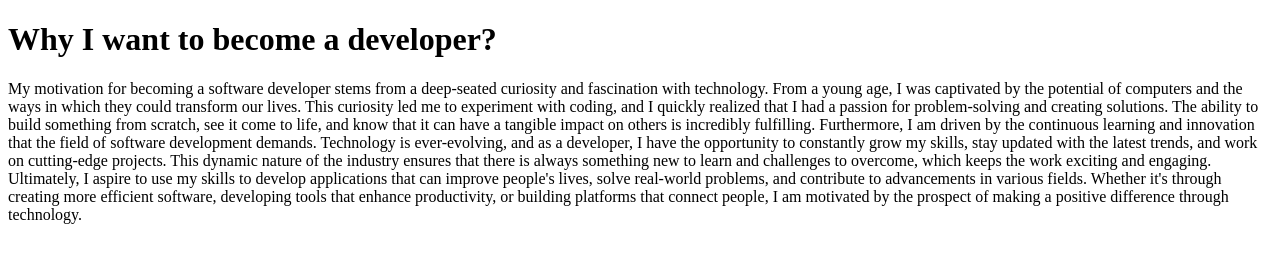
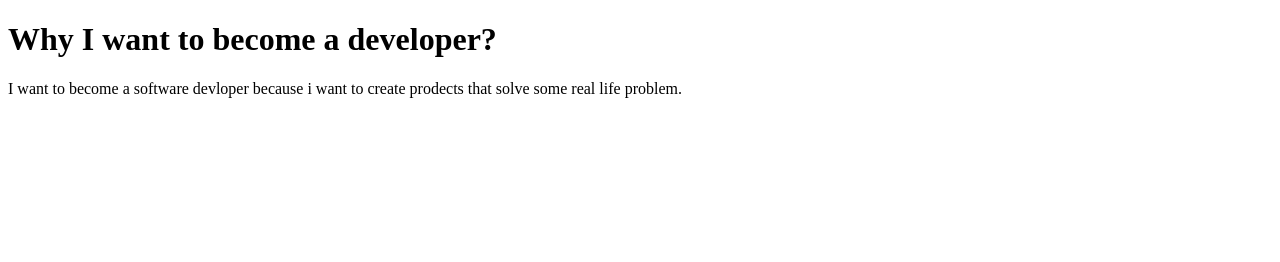
Before and after one commit to acciojob/why-software-suresh-skj, a website: page main.html in a window 1280 px wide. Drawn offline with Linux system fonts and the light colour scheme.

Commit message:
created a submission

```diff
--- a/main.html
+++ b/main.html
@@ -9,14 +9,8 @@
 <body>
 	<!-- the entire body must be written by student -->
 
-	 <h1>Why I want to become a developer?</h1>
-    <p>
-        My motivation for becoming a software developer stems from a deep-seated curiosity and fascination with technology. From a young age, I was captivated by the potential of computers and the ways in which they could transform our lives. This curiosity led me to experiment with coding, and I quickly realized that I had a passion for problem-solving and creating solutions. The ability to build something from scratch, see it come to life, and know that it can have a tangible impact on others is incredibly fulfilling.
-
-        Furthermore, I am driven by the continuous learning and innovation that the field of software development demands. Technology is ever-evolving, and as a developer, I have the opportunity to constantly grow my skills, stay updated with the latest trends, and work on cutting-edge projects. This dynamic nature of the industry ensures that there is always something new to learn and challenges to overcome, which keeps the work exciting and engaging.
-
-        Ultimately, I aspire to use my skills to develop applications that can improve people's lives, solve real-world problems, and contribute to advancements in various fields. Whether it's through creating more efficient software, developing tools that enhance productivity, or building platforms that connect people, I am motivated by the prospect of making a positive difference through technology.
-    </p>
+	<h1>Why I want to become a developer?</h1>
+	<p> I want to become a software devloper because i want to create prodects that  solve some real life problem.</p>
     <script type="text/javascript" src="./script.js">
 </script>
 
```
